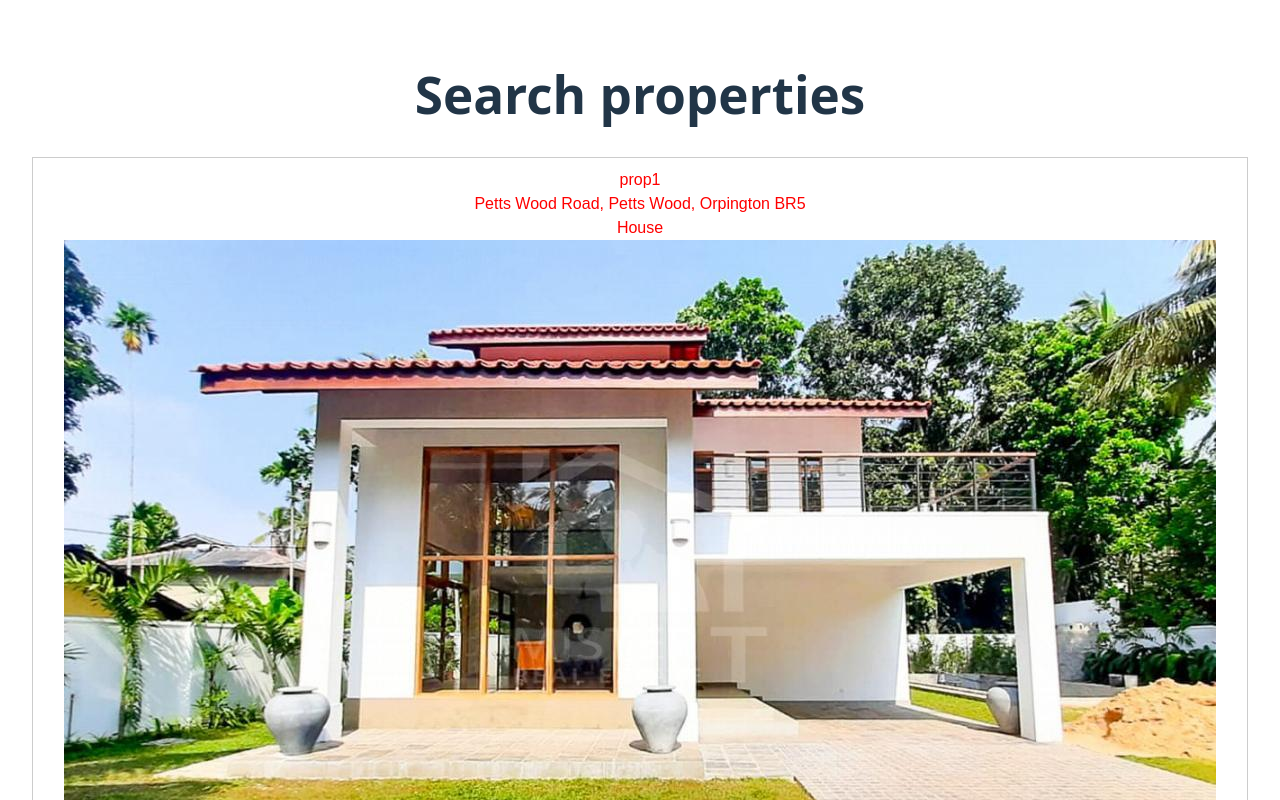
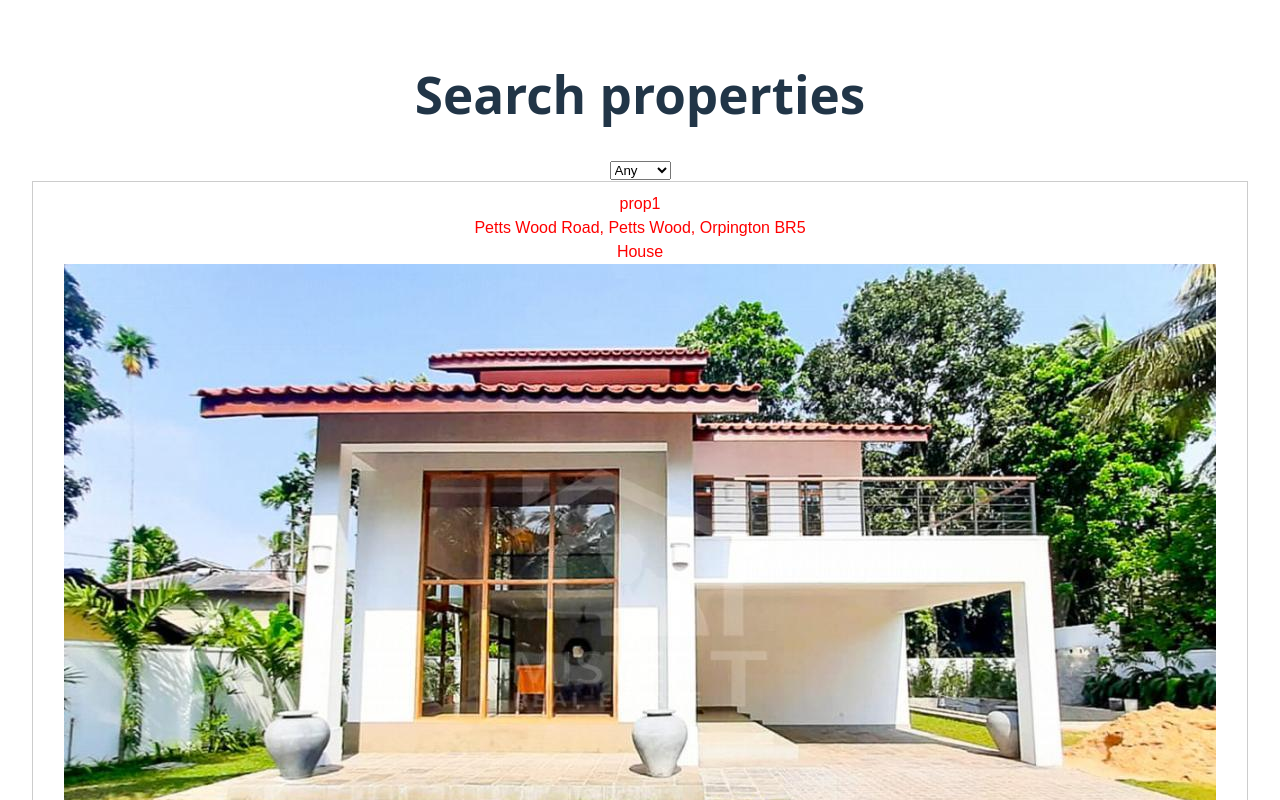
Before and after one commit to ravindiheshala/Real-state-CW, a React (Vite) app: page / in a window 1280 px wide. Shown: the top 800 px of the page. Built offline with nearby package versions, Linux system fonts and the light colour scheme.

Commit message:
Create search form

```diff
--- a/src/components/searchForm.jsx
+++ b/src/components/searchForm.jsx
@@ -1,11 +1,19 @@
+import {useState} from 'react'
 import './Data.css'
 
 function Form() {
+
+  const[type,setType] =useState("")
 
   return (
     <>
       <form action="">
         <h1>Search properties</h1>
+        <select ID="type" value={type} onChange={(e)=> setType(e.target.value)} className='form-control'>
+          <option value="">Any</option>
+          <option value="">House</option>
+          <option value="">Flat</option>
+        </select>
         <div className=''></div>
       </form>
     </>
```
